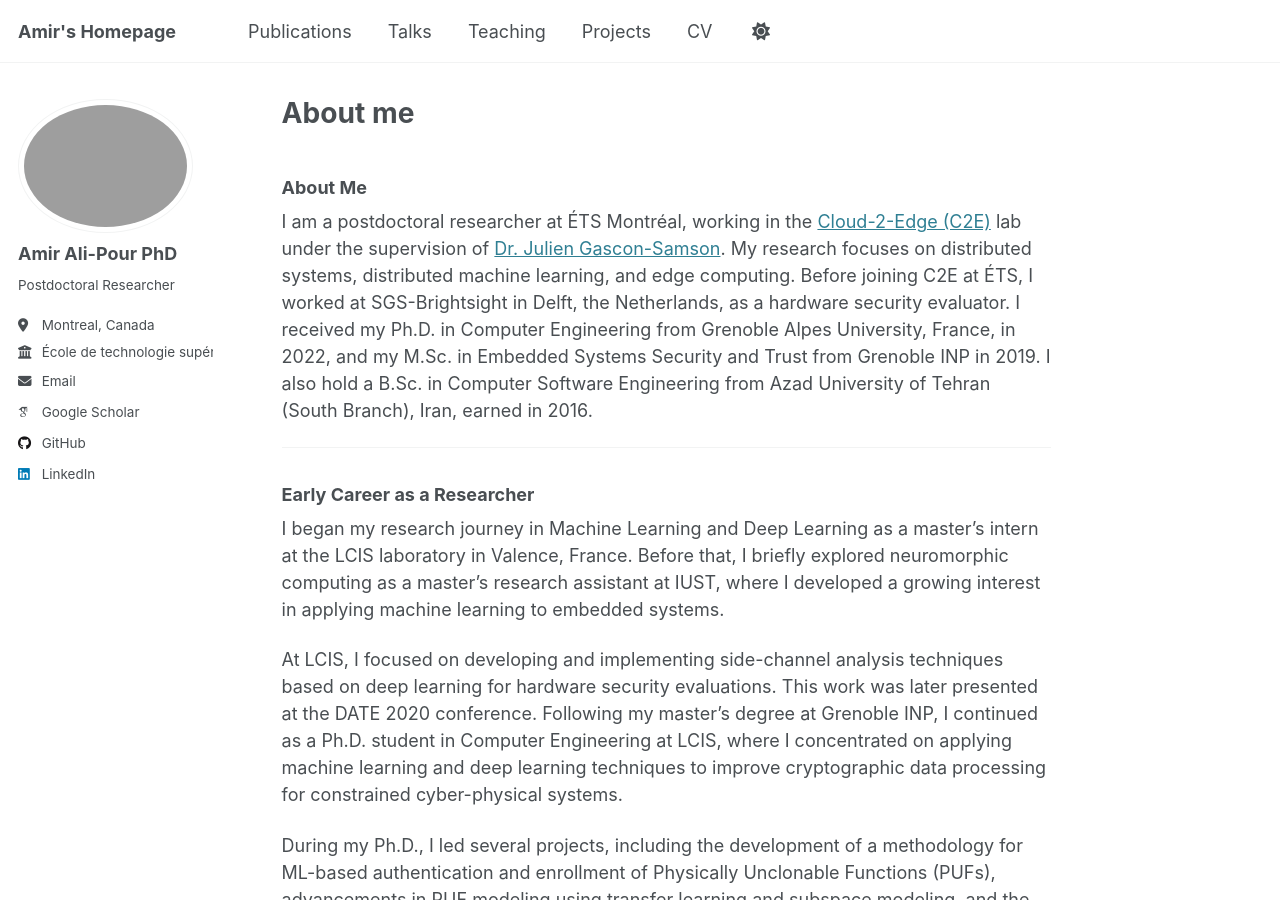
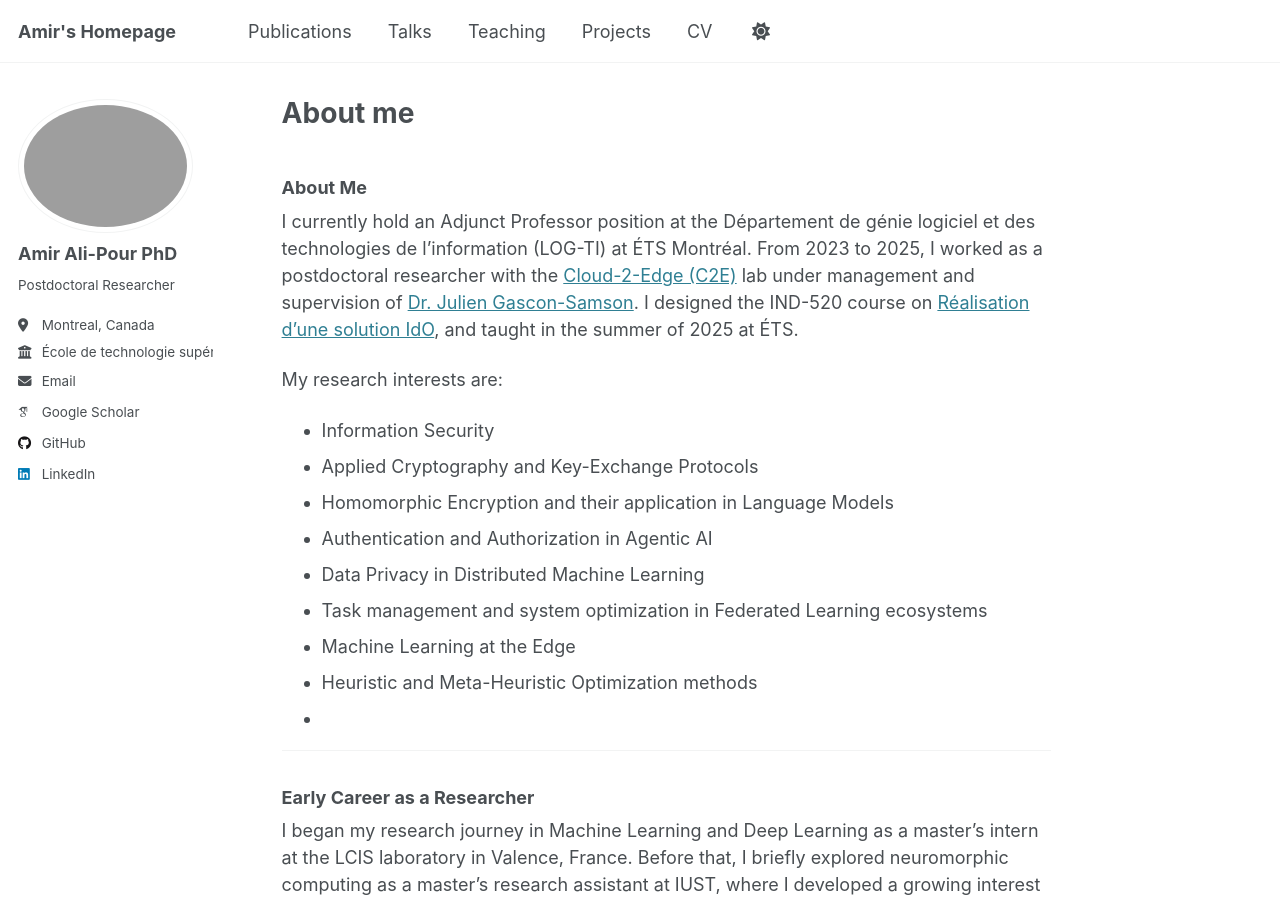
Before and after one commit to ali-pour-amir/ali-pour-amir.github.io, a Jekyll site: the page built from _pages/about.md, in a window 1280 px wide and 900 px high. Built offline with Jekyll 4.4.1, drawn with Linux system fonts in a browser that asks for light colours; some web fonts are replaced.

Commit message:
Update about.md

```diff
--- a/_pages/about.md
+++ b/_pages/about.md
@@ -8,7 +8,18 @@ redirect_from:
 ---
 ### About Me
 
-I am a postdoctoral researcher at ÉTS Montréal, working in the [Cloud-2-Edge (C2E)](https://www.juliengs.ca/) lab under the supervision of [Dr. Julien Gascon-Samson](https://www.etsmtl.ca/en/study-at-ets/professors/jgsamson). My research focuses on distributed systems, distributed machine learning, and edge computing. Before joining C2E at ÉTS, I worked at SGS-Brightsight in Delft, the Netherlands, as a hardware security evaluator. I received my Ph.D. in Computer Engineering from Grenoble Alpes University, France, in 2022, and my M.Sc. in Embedded Systems Security and Trust from Grenoble INP in 2019. I also hold a B.Sc. in Computer Software Engineering from Azad University of Tehran (South Branch), Iran, earned in 2016.
+I currently hold an Adjunct Professor position at the Département de génie logiciel et des technologies de l'information (LOG-TI) at ÉTS Montréal. From 2023 to 2025, I worked as a postdoctoral researcher with the [Cloud-2-Edge (C2E)](https://www.juliengs.ca/) lab under management and supervision of [Dr. Julien Gascon-Samson](https://www.etsmtl.ca/en/study-at-ets/professors/jgsamson). I designed the IND-520 course on [Réalisation d’une solution IdO](https://www.etsmtl.ca/en/study/courses/ind520), and taught in the summer of 2025 at ÉTS.
+
+My research interests are:
+- Information Security
+- Applied Cryptography and Key-Exchange Protocols
+- Homomorphic Encryption and their application in Language Models
+- Authentication and Authorization in Agentic AI
+- Data Privacy in Distributed Machine Learning
+- Task management and system optimization in Federated Learning ecosystems
+- Machine Learning at the Edge
+- Heuristic and Meta-Heuristic Optimization methods
+-
 
 ---
 
```
